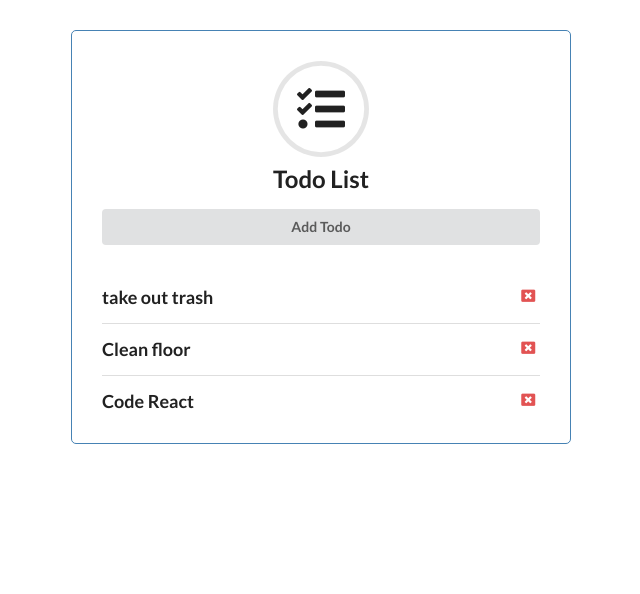
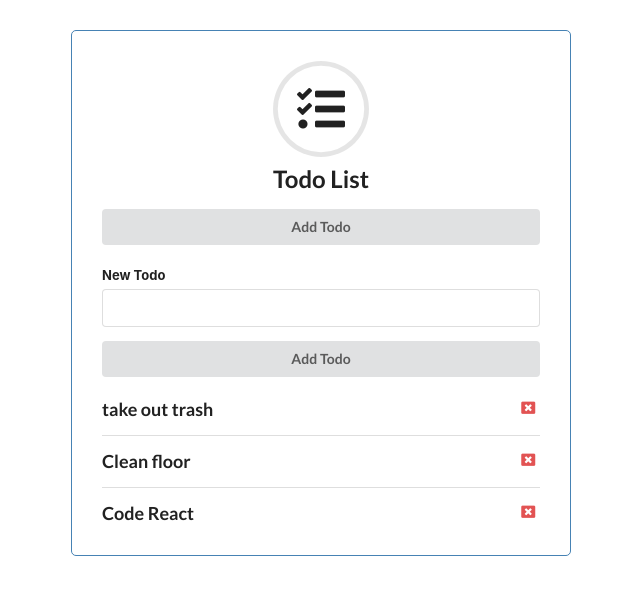
Before and after one commit to builtbyjosh/todoAppV1, a React (Create React App) app: page / in a window 1280 px wide. Shown: the top 594 px of the page, without its empty margins (319-959 px from the left). Built offline with nearby package versions, Linux system fonts and the light colour scheme.

Commit message:
created and added AddTask component to app

```diff
--- a/src/App.js
+++ b/src/App.js
@@ -1,4 +1,5 @@
 import './App.css';
+import AddTask from './components/AddTask';
 import Header from './components/Header';
 import Tasks from './components/Tasks';
 
@@ -6,6 +7,7 @@ function App() {
   return (
     <div className="container">
       <Header />
+      <AddTask />
       <Tasks />
     </div>
   );
--- /dev/null
+++ b/src/components/AddTask.js
@@ -0,0 +1,15 @@
+import React from 'react';
+
+const AddTask = () => {
+  return (
+    <form className="ui form">
+      <div className="field">
+        <label htmlFor="">New Todo</label>
+        <input type="text" name="text" />
+      </div>
+      <button type="submit" className="ui button fluid">Add Todo</button>
+    </form>
+  );
+}
+
+export default AddTask;
```
